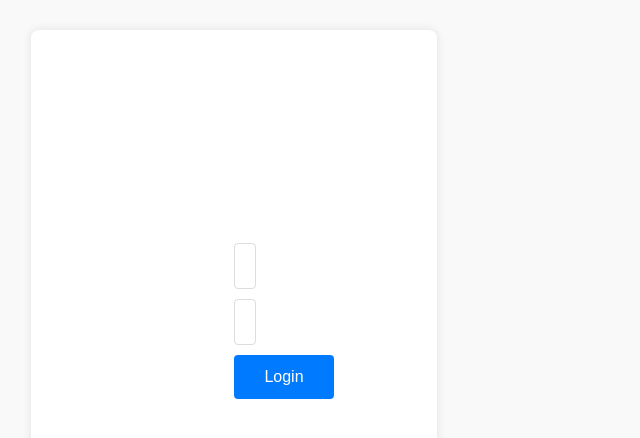
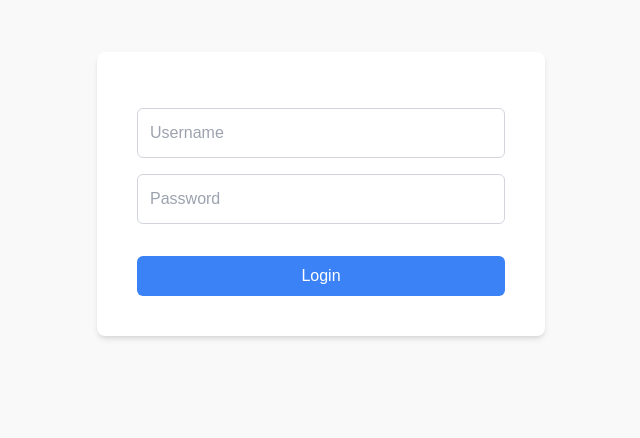
Before and after one commit to Elaf-ML/Context, a React (Create React App) app: page / in a window 1280 px wide. Shown: the top 438 px of the page, without its empty margins (319-959 px from the left). Built offline with nearby package versions, Linux system fonts and the light colour scheme.

Commit message:
Change style of LoginForm

```diff
--- a/src/component/LoginForm.jsx
+++ b/src/component/LoginForm.jsx
@@ -6,34 +6,6 @@ const LoginForm = () => {
   const { login } = useContext(UserContext);
   const [username, setUsername] = useState('');
   const [password, setPassword] = useState('');
-
-  const formStyle = {
-    backgroundColor: '#fff',
-    padding: '203px',
-    borderRadius: '8px',
-    boxShadow: '0 0 10px rgba(0, 0, 0, 0.1)',
-    maxWidth: '400px',
-    margin: '10px',
-  };
-
-  const inputStyle = {
-    display: 'block',
-    width: '100%',
-    margin: '10px 0',
-    padding: '10px',
-    borderRadius: '4px',
-    border: '1px solid #ddd',
-  };
-
-  const buttonStyle = {
-    backgroundColor: '#007BFF',
-    color: '#fff',
-    padding: '10px 15px',
-    border: 'none',
-    borderRadius: '4px',
-    cursor: 'pointer',
-    width:"100px"
-  };
 
   const handleSubmit = (e) => {
     e.preventDefault();
@@ -46,14 +18,17 @@ const LoginForm = () => {
   };
 
   return (
-    <form onSubmit={handleSubmit} style={formStyle}>
+    <form
+      onSubmit={handleSubmit}
+      className="bg-white p-6 md:p-8 lg:p-10 rounded-lg shadow-md max-w-md mx-auto mt-8"
+    >
       <input
         type="text"
         placeholder="Username"
         value={username}
         onChange={(e) => setUsername(e.target.value)}
         required
-         style={inputStyle}
+        className="block w-full my-4 p-3 border rounded-md border-gray-300 focus:outline-none focus:ring focus:ring-blue-300"
       />
       <input
         type="password"
@@ -61,9 +36,14 @@ const LoginForm = () => {
         value={password}
         onChange={(e) => setPassword(e.target.value)}
         required
-         style={inputStyle}
+        className="block w-full my-4 p-3 border rounded-md border-gray-300 focus:outline-none focus:ring focus:ring-blue-300"
       />
-      <button type="submit" style={buttonStyle}>Login</button>
+      <button
+        type="submit"
+        className="bg-blue-500 text-white py-2 px-4 rounded-md hover:bg-blue-600 transition-colors w-full mt-4"
+      >
+        Login
+      </button>
     </form>
   );
 };
--- a/src/pages/Categories.jsx
+++ b/src/pages/Categories.jsx
@@ -4,11 +4,9 @@ import Header from '../component/Header';
 const Categories = () => {
   const [categories, setCategories] = useState([]);
 
-  // Fetch categories when the component mounts
   useEffect(() => {
     const fetchCategories = async () => {
       try {
-        // Replace this URL with your actual API endpoint
         const response = await fetch('https://www.themealdb.com/api/json/v1/1/categories.php');
         const data = await response.json();
         setCategories(data.categories);
```
